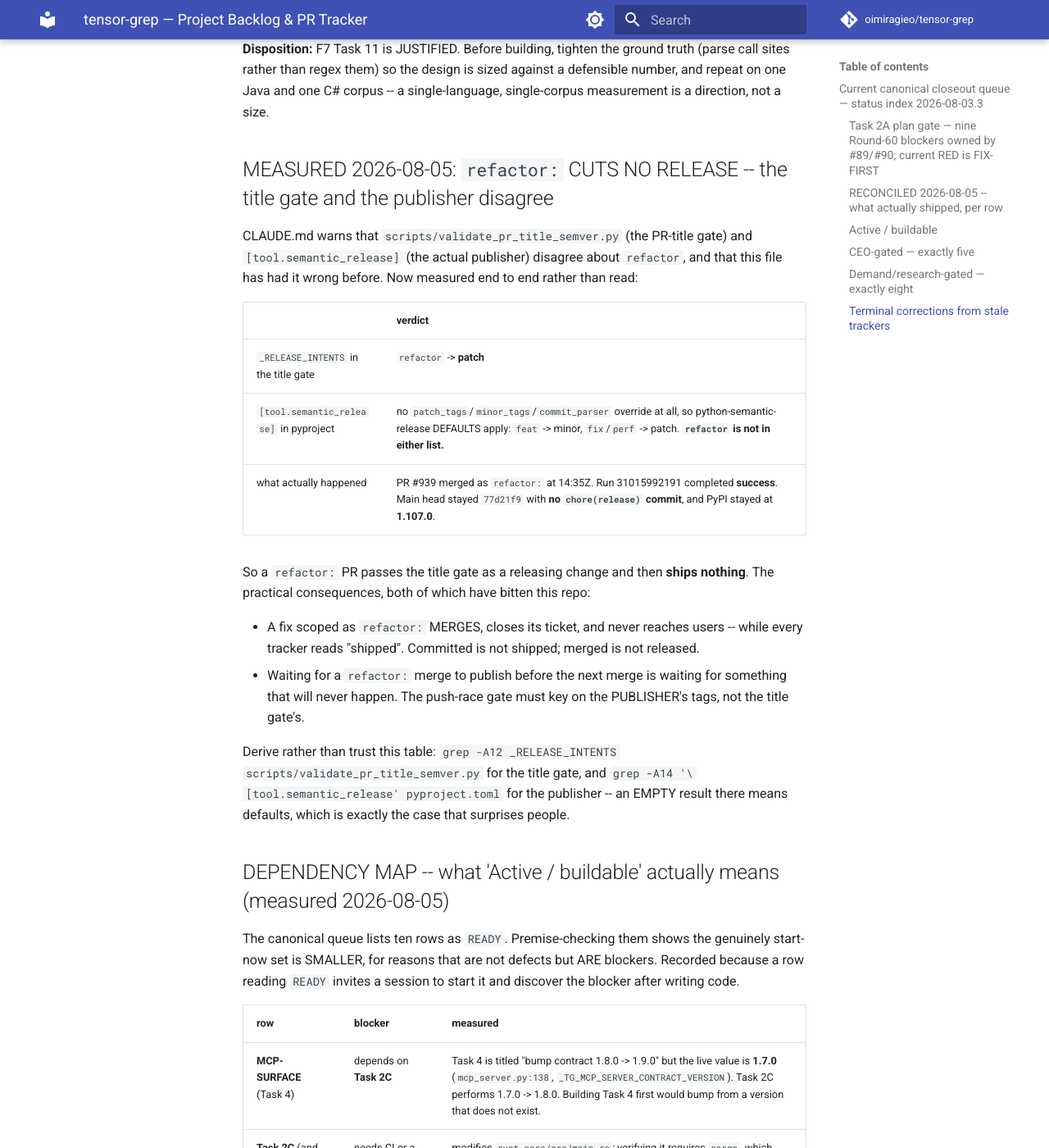
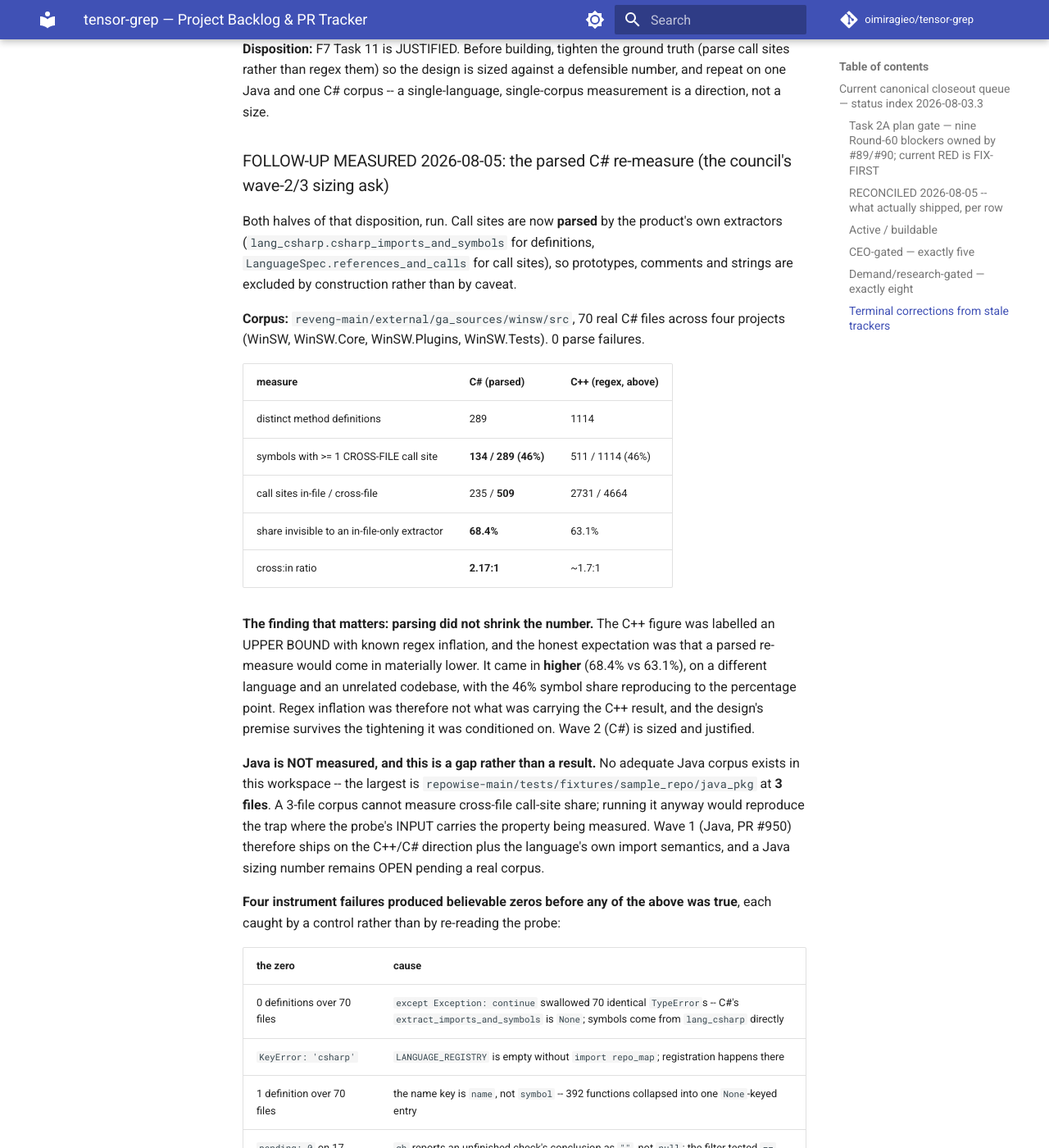
Before and after one commit to oimiragieo/tensor-grep, an MkDocs documentation site: the page built from docs/BACKLOG.md, in a window 1280 px wide and 1400 px high, scrolled down 52560 px. Shown: the whole window at 82% size. Built offline with MkDocs 1.6.1 and Material for MkDocs 9.7.7, drawn with Linux system fonts in a browser that asks for light colours; comment, search, counter and statistics services are not loaded; some of the changed text lies outside the part shown.

Commit message:
docs: the parsed C# re-measure the council conditioned F7 Task 11 on
The prior C++ number (63.1% of call sites invisible to an in-file-only
extractor) was explicitly labelled an upper bound with known regex
inflation, and the disposition required parsing call sites and repeating
on another language before waves 2-3 were sized.

Ran it on 70 real C# files (winsw, four projects, 0 parse failures) using
the product's own extractors rather than a regex, so prototypes, comments
and strings are excluded by construction.

Parsing did not shrink the number -- it came in HIGHER (68.4% vs 63.1%),
on a different language and an unrelated codebase, with the 46% symbol
share reproducing to the percentage point. Regex inflation was not what
carried the C++ result.

Java is recorded as a GAP, not a result: the largest Java corpus in this
workspace is 3 files, which cannot measure cross-file share. Wave 1
(#950) ships on the C++/C# direction plus Java's own import semantics.

Also records the four instrument failures that produced believable zeros
before any number was real -- a swallowed TypeError, an empty registry, a
wrong name key, and a gh filter testing == null against "".

```diff
--- a/docs/BACKLOG.md
+++ b/docs/BACKLOG.md
@@ -1328,6 +1328,50 @@ not merely imprecise -- which is exactly what the `blast_radius_floor` consumers
 sites rather than regex them) so the design is sized against a defensible number, and repeat on one
 Java and one C# corpus -- a single-language, single-corpus measurement is a direction, not a size.
 
+### FOLLOW-UP MEASURED 2026-08-05: the parsed C# re-measure (the council's wave-2/3 sizing ask)
+
+Both halves of that disposition, run. Call sites are now **parsed** by the product's own extractors
+(`lang_csharp.csharp_imports_and_symbols` for definitions, `LanguageSpec.references_and_calls` for
+call sites), so prototypes, comments and strings are excluded by construction rather than by caveat.
+
+**Corpus:** `reveng-main/external/ga_sources/winsw/src`, 70 real C# files across four projects
+(WinSW, WinSW.Core, WinSW.Plugins, WinSW.Tests). 0 parse failures.
+
+| measure | C# (parsed) | C++ (regex, above) |
+|---|---|---|
+| distinct method definitions | 289 | 1114 |
+| symbols with >= 1 CROSS-FILE call site | **134 / 289 (46%)** | 511 / 1114 (46%) |
+| call sites in-file / cross-file | 235 / **509** | 2731 / 4664 |
+| share invisible to an in-file-only extractor | **68.4%** | 63.1% |
+| cross:in ratio | **2.17:1** | ~1.7:1 |
+
+**The finding that matters: parsing did not shrink the number.** The C++ figure was labelled an
+UPPER BOUND with known regex inflation, and the honest expectation was that a parsed re-measure
+would come in materially lower. It came in **higher** (68.4% vs 63.1%), on a different language and
+an unrelated codebase, with the 46% symbol share reproducing to the percentage point. Regex
+inflation was therefore not what was carrying the C++ result, and the design's premise survives the
+tightening it was conditioned on. Wave 2 (C#) is sized and justified.
+
+**Java is NOT measured, and this is a gap rather than a result.** No adequate Java corpus exists in
+this workspace -- the largest is `repowise-main/tests/fixtures/sample_repo/java_pkg` at **3 files**.
+A 3-file corpus cannot measure cross-file call-site share; running it anyway would reproduce the
+trap where the probe's INPUT carries the property being measured. Wave 1 (Java, PR #950) therefore
+ships on the C++/C# direction plus the language's own import semantics, and a Java sizing number
+remains OPEN pending a real corpus.
+
+**Four instrument failures produced believable zeros before any of the above was true**, each
+caught by a control rather than by re-reading the probe:
+
+| the zero | cause |
+|---|---|
+| 0 definitions over 70 files | `except Exception: continue` swallowed 70 identical `TypeError`s -- C#'s `extract_imports_and_symbols` is `None`; symbols come from `lang_csharp` directly |
+| `KeyError: 'csharp'` | `LANGUAGE_REGISTRY` is empty without `import repo_map`; registration happens there |
+| 1 definition over 70 files | the name key is `name`, not `symbol` -- 392 functions collapsed into one `None`-keyed entry |
+| `pending: 0` on 17 running CI lanes | `gh` reports an unfinished check's conclusion as `""`, not `null`; the filter tested `== null` |
+
+The positive control that stopped it (`assert len(defs) > 100`) is the reason a number was reported
+at all instead of a fourth confident zero.
+
 ## MEASURED 2026-08-05: `refactor:` CUTS NO RELEASE -- the title gate and the publisher disagree
 
 CLAUDE.md warns that `scripts/validate_pr_title_semver.py` (the PR-title gate) and
```
